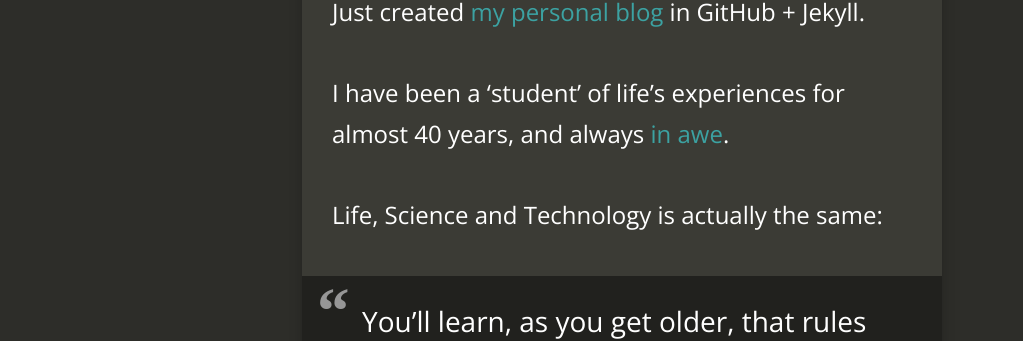
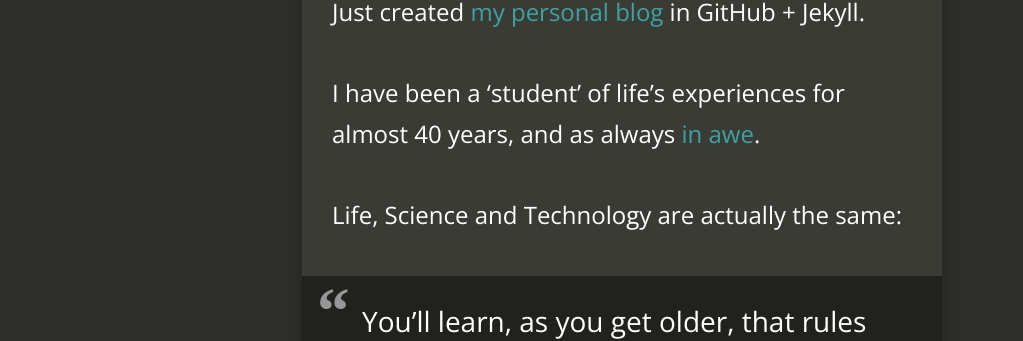
Before and after one commit to junang3/junang3.github.io, a Jekyll site: the page built from _posts/2016-04-12-welcome-to-my-journey.md, in a window 1280 px wide. Shown: the part 402-743 px from the top of the page, without its empty margins (18-1041 px from the left). Built offline with Jekyll 4.4.1, drawn with Linux system fonts in a browser that asks for light colours; nearby versions of some CDN libraries.

Commit message:
Update 2016-04-12-welcome-to-my-journey.md

```diff
--- a/_posts/2016-04-12-welcome-to-my-journey.md
+++ b/_posts/2016-04-12-welcome-to-my-journey.md
@@ -17,9 +17,9 @@ Welcome to my journey.
 
 Just created [my personal blog][1] in GitHub + Jekyll.
 
-I have been a 'student' of life's experiences for almost 40 years, and always [in awe][2].
+I have been a 'student' of life's experiences for almost 40 years, and as always [in awe][2].
 
-Life, Science and Technology is actually the same:
+Life, Science and Technology are actually the same:
 
 > You’ll learn, as you get older, that rules are made to be broken. Be bold enough to live life on your terms, and never, ever apologize for it. Go against the grain, refuse to conform, take the road less traveled instead of the well-beaten path. Laugh in the face of adversity, and leap before you look. Dance as though EVERYBODY is watching. March to the beat of your own drummer. And stubbornly refuse to fit in.”
 ― Mandy Hale,
```
